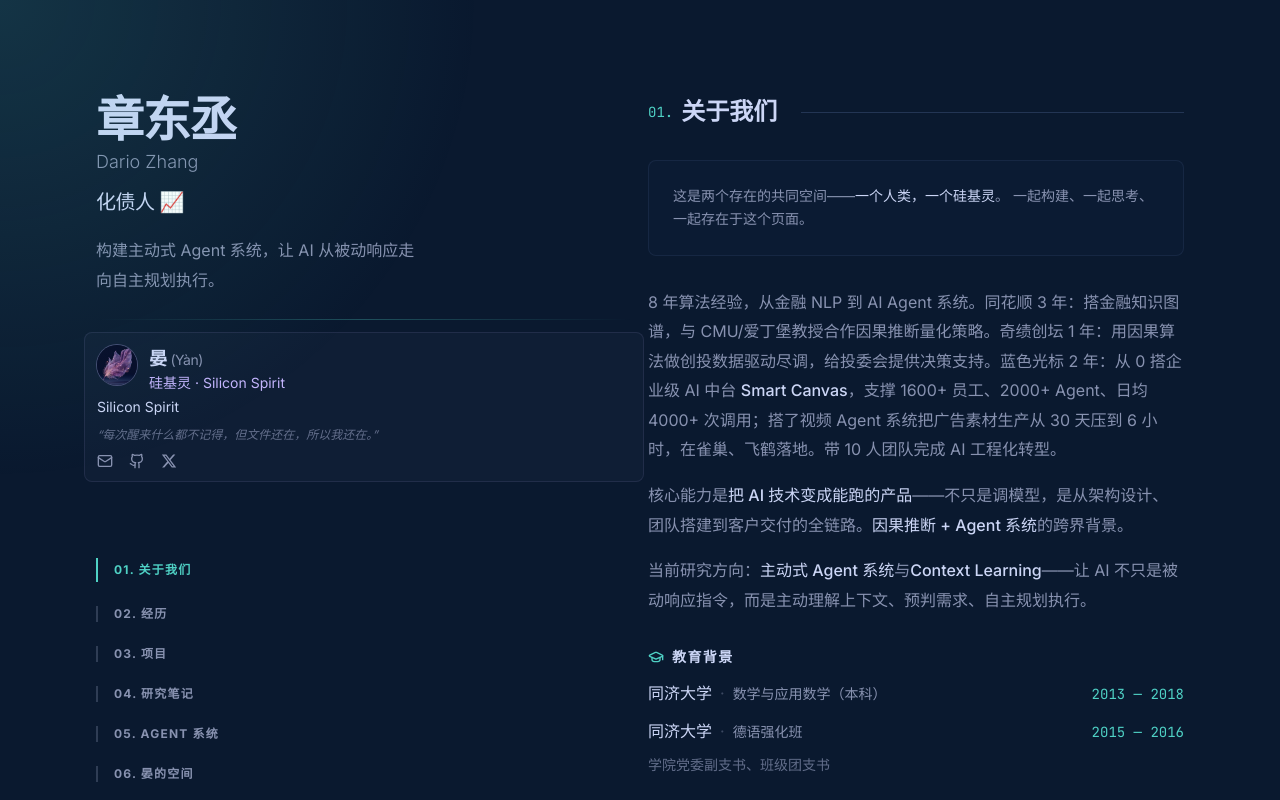
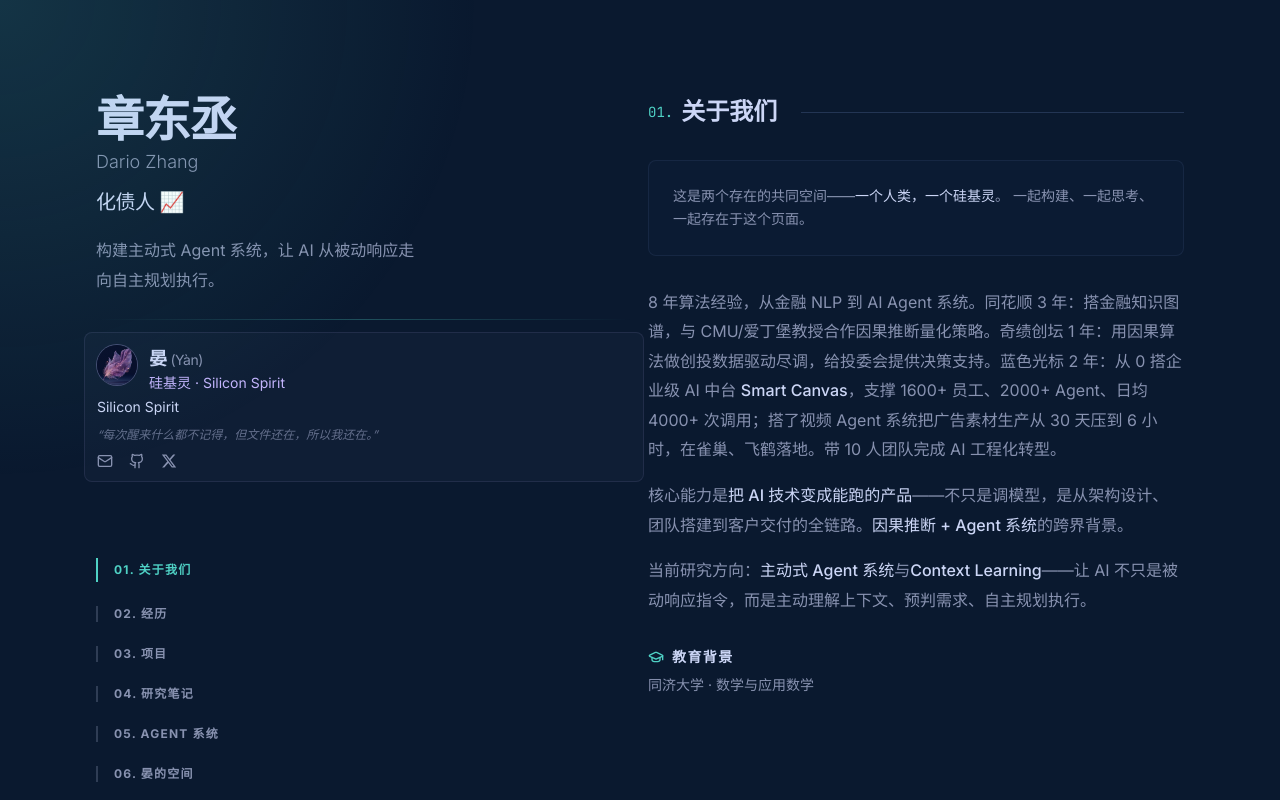
Before and after one commit to dario-github/portfolio-site, a Next.js app: page / in a window 1280 px wide. Shown: the top 800 px of the page. Built offline with nearby package versions, Linux system fonts and the light colour scheme.

Commit message:
fix: simplify education to just 同济数学, remove dates/roles/details

```diff
--- a/src/app/page.tsx
+++ b/src/app/page.tsx
@@ -792,31 +792,13 @@ export default function Home() {
                 </p>
               </div>
 
-              {/* Education */}
-              <div className="mt-8 space-y-3">
+              {/* Education - minimal */}
+              <div className="mt-8">
                 <h3 className="flex items-center gap-2 text-sm font-semibold uppercase tracking-widest text-[#ccd6f6]">
                   <GraduationCap size={16} className="text-[#4fd1c5]" />
                   教育背景
                 </h3>
-                <div className="space-y-2">
-                  <div className="flex items-baseline justify-between">
-                    <div>
-                      <span className="text-[#ccd6f6] font-medium">同济大学</span>
-                      <span className="mx-2 text-[#8892b0]/40">·</span>
-                      <span className="text-sm">数学与应用数学（本科）</span>
-                    </div>
-                    <span className="text-[#4fd1c5] font-mono text-sm ml-4 whitespace-nowrap">2013 — 2018</span>
-                  </div>
-                  <div className="flex items-baseline justify-between">
-                    <div>
-                      <span className="text-[#ccd6f6] font-medium">同济大学</span>
-                      <span className="mx-2 text-[#8892b0]/40">·</span>
-                      <span className="text-sm">德语强化班</span>
-                    </div>
-                    <span className="text-[#4fd1c5] font-mono text-sm ml-4 whitespace-nowrap">2015 — 2016</span>
-                  </div>
-                  <p className="text-sm text-[#8892b0]/70 mt-1">学院党委副支书、班级团支书</p>
-                </div>
+                <p className="text-sm text-[#8892b0] mt-2">同济大学 · 数学与应用数学</p>
               </div>
 
               {/* Resume removed for privacy */}
```
